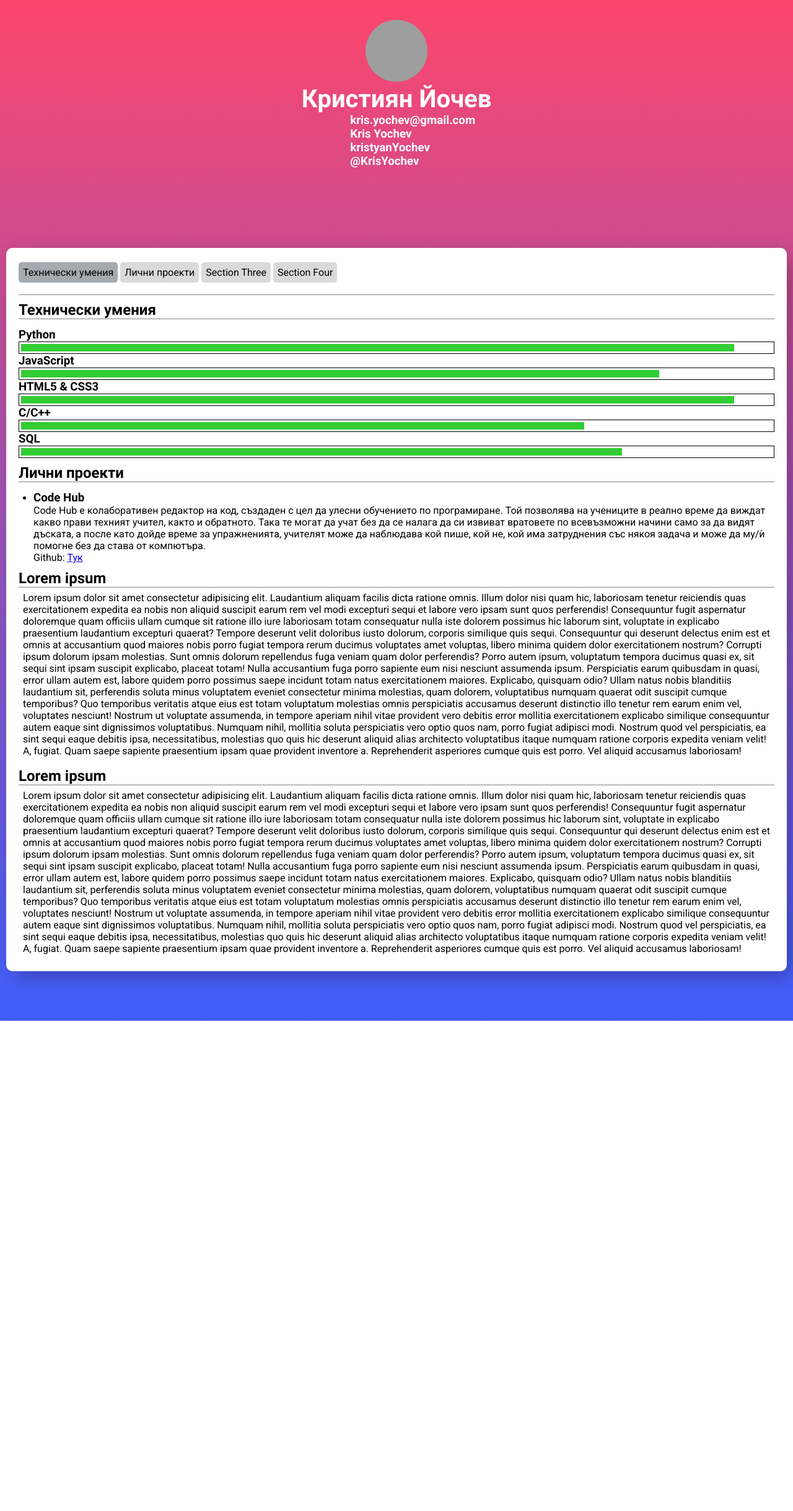
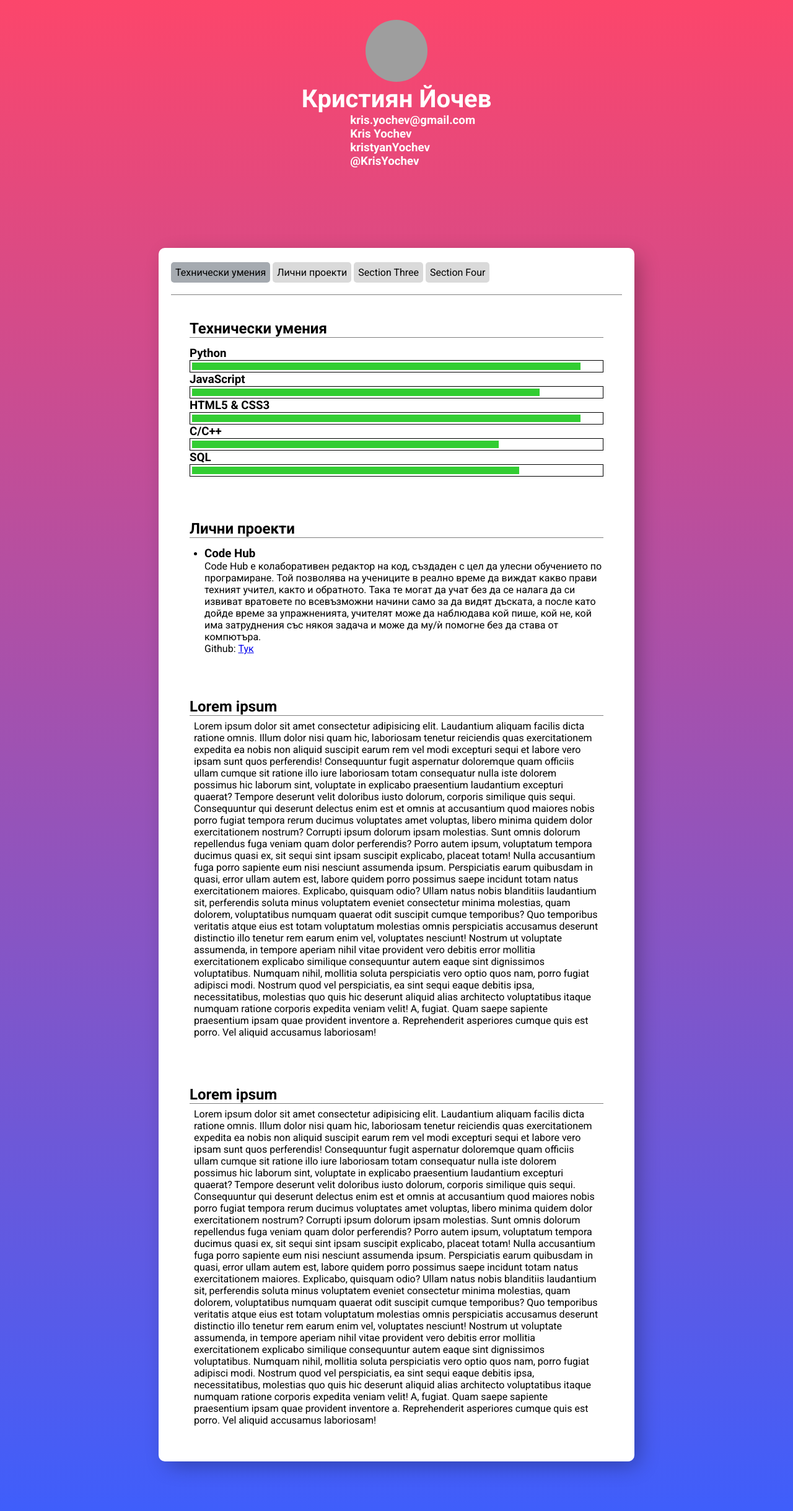
Before and after one commit to kristyanYochev/CV, a PHP site: page / in a window 1280 px wide. Shown: the whole page at 62% size. Before the commit the page ends 1647 px from the top, so only its background shows below. Run offline with PHP 8.4, Linux system fonts and the light colour scheme; some libraries are stand-ins or nearby versions; grey boxes are pictures that could not be loaded.

Commit message:
Added a bit of responsiveness

```diff
--- a/styles/card.css
+++ b/styles/card.css
@@ -8,6 +8,8 @@
 
 .card__section {
     margin-top: 10px;
+    padding: 30px;
+    box-sizing: content-box;
 }
 
 .section__title {
--- a/styles/main.css
+++ b/styles/main.css
@@ -55,3 +55,16 @@ ul {
 #testcard {
     grid-area: content;
 }
+
+
+@media screen and (min-width: 820px) {
+    .container {
+        grid-template-columns: 1fr 4fr 1fr;
+    }
+}
+
+@media screen and (min-width: 1100px) {
+    .container {
+        grid-template-columns: 1fr 3fr 1fr;
+    }
+}
--- a/styles/nav.css
+++ b/styles/nav.css
@@ -10,7 +10,7 @@
     left: 0;
     background-color: var(--card-bg-color);
     width: 100vw;
-    padding: 30px;
+    padding: 10px;
 }
 
 .navlink {
```
